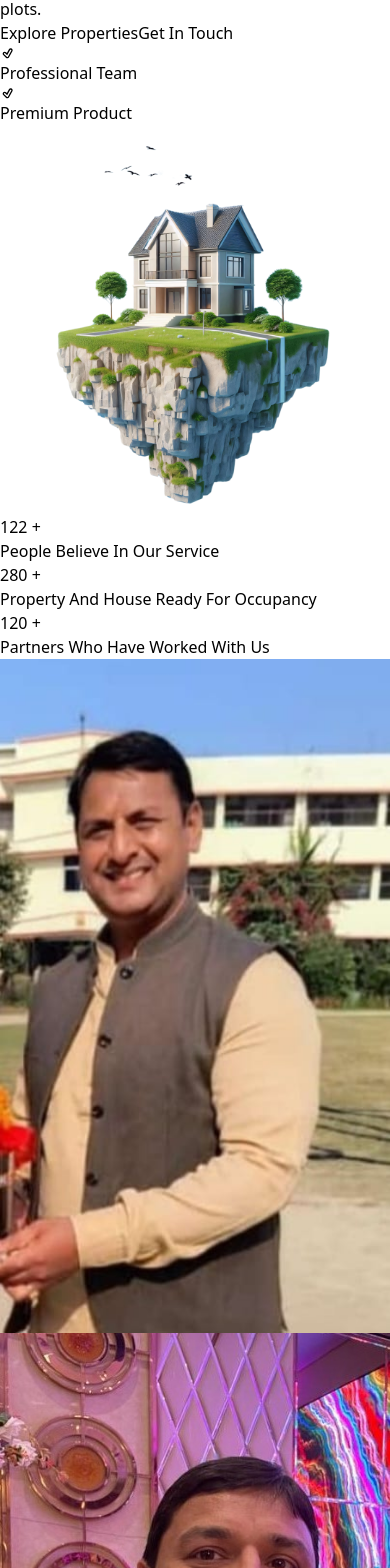
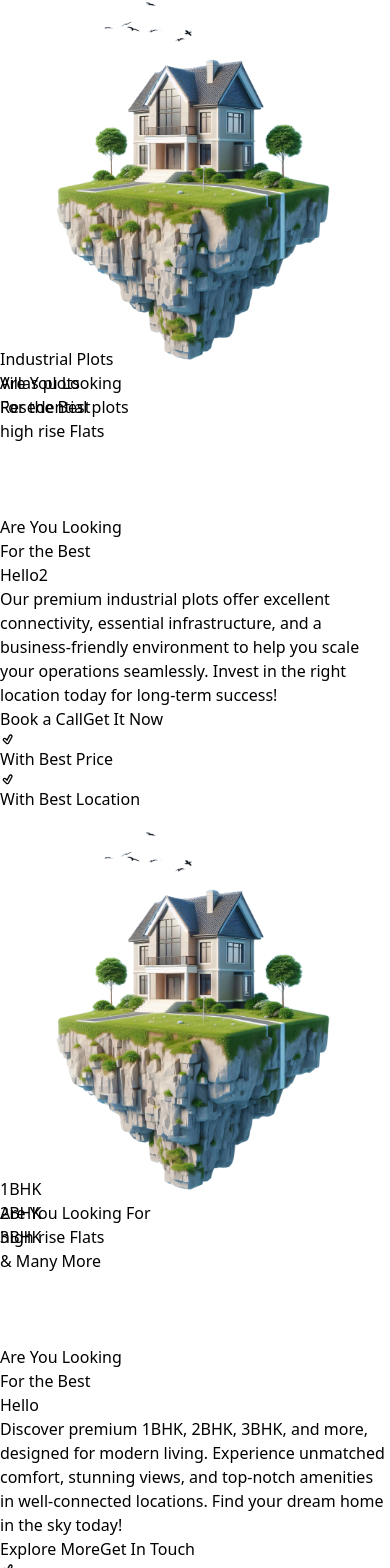
Before and after one commit to CsDeveloperLead/TejaBuild-Tech, a React (Vite) app: page / in a window 390 px wide. Shown: the part 417-1985 px from the top of the page. Built offline with nearby package versions, Linux system fonts and the light colour scheme.

Commit message:
adds animation

```diff
--- a/src/pages/Homepage.jsx
+++ b/src/pages/Homepage.jsx
@@ -71,7 +71,7 @@ function UpwardsCarousel({ items }) {
   useEffect(() => {
     const interval = setInterval(() => {
       setIndex((prev) => (prev + 1) % items.length)
-    }, 3000);
+    }, 2000);
 
     return () => clearInterval(interval);
 
@@ -82,7 +82,7 @@ function UpwardsCarousel({ items }) {
       <div className="flex flex-col transition-transform duration-500" style={{ transform: `translateY(-${index * 25}%)` }}>
         {
           items.map((item, i) => (
-            <div key={i} className="flex w-full justify-center sm:h-16 md:justify-start md:items-start xl:h-20 md:text-4xl text-orange-500 items-center h-10 text-2xl sm:text-5xl xl:text-6xl lg:text-5xl font-bold">
+            <div key={i} className="flex w-full justify-center sm:h-16 md:justify-start md:items-start xl:h-20 md:text-4xl text-orange-500 items-center h-10 text-xl sm:text-5xl xl:text-6xl lg:text-5xl font-bold">
               {item}
             </div>
           ))
@@ -94,18 +94,30 @@ function UpwardsCarousel({ items }) {
 
 const HomePage = () => {
   // const [hovered, setHovered] = useState(false);
-  const sliderDiv = useRef(null)
+  const sliderRef = useRef(null);
+
+  useEffect(() => {
+    const slider = sliderRef.current;
+    if (!slider) return;
+
+    let scrollPosition = 0;
+    const slideWidth = slider.scrollWidth / slider.childElementCount; // Calculate individual slide width
+
+    const autoSlide = setInterval(() => {
+      scrollPosition += slideWidth;
+      if (scrollPosition >= slider.scrollWidth) {
+        scrollPosition = 0; // Reset to the beginning
+      }
+      slider.scrollTo({
+        left: scrollPosition,
+        behavior: "smooth", // Smooth scrolling
+      });
+    }, 6000); // Adjust interval duration (3 seconds in this case)
+
+    return () => clearInterval(autoSlide); // Cleanup interval on component unmount
+  }, []);
 
   const properties = [
-    {
-      id: 1,
-      link: "https://wa.link/lfxord",
-      image: build1,
-      title: "Logi Industrial Hero Park",
-      location: "Ghaziabad, Uttar Pradesh",
-      area: "1500 sq ft",
-      price: "₹22,500 per sq yard",
-    },
     {
       id: 2,
       link: "https://wa.link/00nqfr",
@@ -196,6 +208,15 @@ const HomePage = () => {
       area: "2500 sq ft",
       price: "₹15,500 per sq yard",
     },
+    {
+      id: 1,
+      link: "https://wa.link/lfxord",
+      image: build1,
+      title: "Logi Industrial Hero Park",
+      location: "Ghaziabad, Uttar Pradesh",
+      area: "1500 sq ft",
+      price: "₹22,500 per sq yard",
+    }
     // Add more property objects here as needed
   ];
   const data = [
@@ -249,6 +270,36 @@ const HomePage = () => {
     },
   ];
 
+  const scrollRef = useRef(null);
+
+  useEffect(() => {
+    const scrollContainer = scrollRef.current;
+
+    const animateScroll = () => {
+      if (scrollContainer) {
+        const totalScrollWidth = scrollContainer.scrollWidth;
+        const currentScrollPosition = scrollContainer.scrollLeft;
+        const containerWidth = scrollContainer.clientWidth;
+
+        // If the scroll reaches or exceeds the full width of the entire content (both batches)
+        if (currentScrollPosition >= totalScrollWidth - containerWidth) {
+          // Reset scroll position to the start to make it seamless
+          scrollContainer.scrollLeft = 0;
+        } else {
+          // Otherwise, continue scrolling to the right
+          scrollContainer.scrollLeft += 340;
+        }
+      }
+    };
+
+    // Set the interval to move scroll every 2400ms
+    const interval = setInterval(animateScroll, 2400);
+
+    // Clean up the interval when the component is unmounted
+    return () => clearInterval(interval);
+  }, []);
+
+
   const carousal = [
     "Industrial Plots",
     "Villas plots",
@@ -256,25 +307,21 @@ const HomePage = () => {
     "high rise Flats"
   ]
 
-  useEffect(() => {
-    setTimeout(() => {
-      sliderDiv.current.scrollLeft = sliderDiv.current.scrollWidth;
-    }, 2000);
-  }, [])
+  const carousal2 = [
+    "1BHK",
+    "2BHK",
+    "3BHK",
+    "& Many More"
+  ]
 
   return (
     <div className="font-sans text-gray-800 max-w-7.5xl mx-auto px-4 sm:px-6 lg:px-8">
-      <section className="text-center  py-8 sm:py-14 px-4 sm:px-6 lg:px-8 rounded-2xl my-6 max-sm:mt-0 flex flex-col md:flex-row md:relative">
+      <div className="disable-scrollbar w-auto h-auto flex overflow-x-hidden" ref={sliderRef}>
+        <section className="text-center min-w-full py-8 sm:py-14 px-4 sm:px-6 lg:px-8 rounded-2xl my-6 max-sm:mt-0 flex flex-col md:flex-row md:justify-between md:relative">
           <div className="w-full md:w-1/2">
-          <div ref={sliderDiv} className="disable-scrollbar w-full h-auto flex overflow-hidden scroll-smooth">
+            <div className="disable-scrollbar w-full h-auto flex overflow-hidden scroll-smooth">
               <h1 className="min-w-full text-2xl text-center md:text-left  sm:text-5xl lg:text-6xl font-bold mb-6 ">
                 Find Your Dream Property<br></br> with Teja BuildTech
-            </h1>
-            <h1 className="min-w-full text-2xl text-center md:text-left sm:text-5xl lg:text-6xl font-bold mb-6 ">
-              Are You Looking <br /> For the Best <br />
-              <div className="flex flex-col overflow-visible">
-                <UpwardsCarousel items={carousal} />
-              </div>
               </h1>
             </div>
             <p className="text-lg sm:text-xl text-gray-600 mb-8 max-w-3xl  text-center md:text-left">
@@ -309,19 +356,120 @@ const HomePage = () => {
               </div>
             </div>
           </div>
-        <div className="w-full md:w-[48%] md:absolute md:-top-8 md:right-10">
+          <div className="w-full md:w-[45%] md:absolute md:-top-8 md:right-0">
             <img src={house} alt="" className="w-full h-full md:h-[550px]" />
           </div>
 
         </section>
+        <section className="text-center min-w-full py-8 sm:py-14 px-4 sm:px-6 lg:px-8 rounded-2xl my-6 max-sm:mt-0 flex flex-col md:flex-row md:relative">
+          <div className="w-full md:w-1/2">
+            <div className="disable-scrollbar w-full h-auto flex overflow-hidden scroll-smooth">
+              <h1 className="min-w-full text-2xl text-center md:text-left sm:text-5xl lg:text-6xl font-bold mb-6 ">
+                Are You Looking <br /> For the Best <br />
+                <div className="flex flex-col overflow-visible">
+                  <UpwardsCarousel items={carousal} />
+                </div>
+              </h1>
+              <h1 className="min-w-full text-2xl text-center md:text-left sm:text-5xl lg:text-6xl font-bold mb-6 ">
+                Are You Looking <br /> For the Best <br />
+                <div className="flex flex-col overflow-visible">
+                  Hello2
+                </div>
+              </h1>
+            </div>
+            <p className="text-lg sm:text-xl text-gray-600 mb-8 max-w-3xl  text-center md:text-left">
+              Our premium industrial plots offer excellent connectivity, essential infrastructure, and a business-friendly environment to help you scale your operations seamlessly. Invest in the right location today for long-term success!
+            </p>
+            <div className="flex flex-col sm:flex-row justify-left gap-4 mb-8">
+              <Link to={"/contact-us"}>
+                <button className="bg-orange-500  text-white py-3 px-8 rounded-full text-lg hover:bg-orange-600 transition duration-300">
+                  Book a Call
+                </button>
+              </Link>
+              <Link
+                to={"https://wa.link/0po3q9"}
+                target="_blank"
+                rel="noopener noreferrer"
+              >
+                <button className="bg-white text-gray-800 py-3 px-8 rounded-full text-lg border-2 border-gray-800 hover:bg-gray-100 transition duration-300">
+                  Get It Now
+                </button>
+              </Link>
+            </div>
+
+            <div className="flex flex-col sm:flex-row justify-left gap-6 mt-8">
+              <div className="flex items-center text-lg">
+                <TiTickOutline className="text-green-500 mr-2" /> With Best Price
+              </div>
+              <div className="flex items-center text-lg">
+                <TiTickOutline className="text-green-500 mr-2" /> With Best Location
+              </div>
+            </div>
+          </div>
+          <div className="w-full md:w-[45%] md:absolute md:-top-8 md:right-0">
+            <img src={house} alt="" className="w-full h-full md:h-[550px]" />
+          </div>
+
+        </section>
+        <section className="text-center min-w-full py-8 sm:py-14 px-4 sm:px-6 lg:px-8 rounded-2xl my-6 max-sm:mt-0 flex flex-col md:flex-row md:relative">
+          <div className="w-full md:w-1/2">
+            <div className="disable-scrollbar w-full h-auto flex overflow-hidden scroll-smooth">
+              <h1 className="min-w-full text-2xl text-center md:text-left sm:text-5xl lg:text-6xl font-bold mb-6 ">
+                Are You Looking For <br /> high rise Flats <br />
+                <div className="flex flex-col overflow-visible mt-2">
+                  <UpwardsCarousel items={carousal2} />
+                </div>
+              </h1>
+              <h1 className="min-w-full text-2xl text-center md:text-left sm:text-5xl lg:text-6xl font-bold mb-6 ">
+                Are You Looking <br /> For the Best <br />
+                <div className="flex flex-col overflow-visible">
+                  Hello
+                </div>
+              </h1>
+            </div>
+            <p className="text-lg sm:text-xl text-gray-600 mb-8 max-w-3xl  text-center md:text-left">
+              Discover premium 1BHK, 2BHK, 3BHK, and more, designed for modern living. Experience unmatched comfort, stunning views, and top-notch amenities in well-connected locations. Find your dream home in the sky today!
+            </p>
+            <div className="flex flex-col sm:flex-row justify-left gap-4 mb-8">
+              <Link to={"https://kd-sure-construction.vercel.app/"}>
+                <button className="bg-orange-500  text-white py-3 px-8 rounded-full text-lg hover:bg-orange-600 transition duration-300">
+                  Explore More
+                </button>
+              </Link>
+              <Link
+                to={"https://kd-sure-construction.vercel.app/contact"}
+                target="_blank"
+                rel="noopener noreferrer"
+              >
+                <button className="bg-white text-gray-800 py-3 px-8 rounded-full text-lg border-2 border-gray-800 hover:bg-gray-100 transition duration-300">
+                  Get In Touch
+                </button>
+              </Link>
+            </div>
+
+            <div className="flex flex-col sm:flex-row justify-left gap-6 mt-8">
+              <div className="flex items-center text-lg">
+                <TiTickOutline className="text-green-500 mr-2" /> Spacious Flats
+              </div>
+              <div className="flex items-center text-lg">
+                <TiTickOutline className="text-green-500 mr-2" /> Luxurious Residence
+              </div>
+            </div>
+          </div>
+          <div className="w-full md:w-[45%] md:absolute md:-top-8 md:right-0">
+            <img src={house} alt="" className="w-full h-full md:h-[550px]" />
+          </div>
+
+        </section>
+      </div>
 
       {/* Stats Section */}
       <ScrollProgressBar />
 
-      <section className="flex flex-col md:flex-row justify-around py-8 bg-white mx-4 sm:mx-0">
+      <section className="flex flex-col md:flex-row justify-around py-8 bg-white mx-4 sm:mx-0 my-10">
         {["122K+", "280+", "120+"].map((number, index) => (
           <div key={index} className="flex gap-4 items-center mb-8 md:mb-0">
-            <h2 className="text-5xl font-bold"><RollingNumber targetNumber={parseInt(number, 10)} duration={1000} stepTime={50} /></h2>
+            <h2 className="font-bold"><RollingNumber targetNumber={parseInt(number, 10)} duration={1000} stepTime={50} /></h2>
             <p className="text-gray-600 mt-2 text-base text-center max-w-[180px]">
               {index === 0 && "People Believe In Our Service"}
               {index === 1 && "Property And House Ready For Occupancy"}
@@ -331,48 +479,8 @@ const HomePage = () => {
         ))}
       </section>
 
-      {/* About Section */}
-      <section className="py-16 px-2 md:px-10 bg-white">
-        <div className="flex flex-col lg:flex-row gap-12">
-          <div className="lg:w-1/2 flex gap-4">
-            <div className="w-1/2 h-[200px] md:h-[400px] bg-gray-300 rounded-2xl">
-              <img
-                src={img11}
-                alt="Deepak"
-                className="w-full h-full object-cover rounded-2xl"
-              />
-            </div>
-            <div className="w-1/2 h-[200px] md:h-[400px] bg-gray-300 rounded-2xl">
-              <img
-                src={img12}
-                alt="Rahul"
-                className="w-full h-full object-cover rounded-2xl"
-              />
-            </div>
-          </div>
-          <div className="lg:w-1/2">
-            <p className="text-orange-500 text-sm font-bold text-center md:text-start uppercase mb-2">
-              02 | About Us
-            </p>
-            <h2 className="text-4xl sm:text-5xl font-bold text-center md:text-start mb-6">
-              About Teja Builders
-            </h2>
-            <p className="text-gray-600 text-lg text-center md:text-start leading-relaxed">
-              Welcome to Teja Builders, where sophistication harmonizes with
-              coziness in the heart of the bustling metropolis. With a
-              dedication to quality, we endeavor to offer our customers
-              exceptional service and stunning residences that go beyond
-              expectations. Our goal is to transform your ideal living space
-              into a tangible vision, guaranteeing that every aspect is
-              meticulously designed. Rely on Teja Builders for a smooth,
-              hassle-free property journey.
-            </p>
-          </div>
-        </div>
-      </section>
-
       {/* Featured Properties Section */}
-      <section className="bg-neutral-100 p-8 rounded-lg sm:mx-0">
+      <section className="bg-neutral-100 p-8 rounded-lg sm:mx-0 my-10">
         <div className="flex flex-col sm:flex-row justify-between items-center mb-8">
           <div>
             <p className="text-orange-500 text-sm font-bold mb-2">
@@ -382,7 +490,7 @@ const HomePage = () => {
               Featured Properties
             </h2>
           </div>
-          <Link to={"/properties"}>
+          <Link className="hidden sm:block" to={"/properties"}>
             <button className="mt-4 sm:mt-0 bg-orange-500 text-white rounded-full px-4 py-[6px] text-lg hover:bg-orange-600 transition duration-300 sm:py-3 sm:px-8">
               View More
             </button>
@@ -392,16 +500,17 @@ const HomePage = () => {
         {/* Wrapping container for the animated cards */}
         <div className="overflow-hidden">
           <div
-            className="flex space-x-8 overflow-x-auto"
+            ref={scrollRef}
+            className="hidden md:flex md:space-x-8 md:overflow-x-scroll md:scroll-smooth"
             style={{
               scrollbarWidth: "none", // For Firefox
               msOverflowStyle: "none", // For Internet Explorer and Edge
             }}
           >
-            {[...properties, ...properties].map((property, index) => (
+            {[...properties, ...properties, ...properties, ...properties, ...properties, ...properties, ...properties].map((property, index) => (
               <div
                 key={index} // Unique key needed even for duplicate entries
-                className="bg-white rounded-lg overflow-y-hidden shadow-md transition duration-300 hover:shadow-xl min-w-[300px]"
+                className="bg-white cursor-pointer rounded-lg overflow-y-hidden shadow-md transition duration-300 hover:shadow-xl min-w-[300px]"
               >
                 <div className=" w-full h-48 bg-gray-300 overflow-y-hidden">
                   <img
@@ -438,6 +547,88 @@ const HomePage = () => {
                 </div>
               </div>
             ))}
+          </div>
+
+          <div
+            className="grid grid-cols-1 gap-7 sm:grid-cols-2 md:hidden"
+            style={{
+              scrollbarWidth: "none", // For Firefox
+              msOverflowStyle: "none", // For Internet Explorer and Edge
+            }}
+          >
+            {[...properties].map((property, index) => (
+              <div
+                key={index} // Unique key needed even for duplicate entries
+                className="bg-white cursor-pointer rounded-lg w-full shadow-md overflow-hidden"
+              >
+                <div className=" w-full h-48 bg-gray-300 overflow-y-hidden">
+                  <img
+                    src={property.image}
+                    alt={property.title}
+                    className="w-full h-[130%]  object-cover   "
+                  />
+                </div>
+                <div className="p-3">
+                  <h3 className="font-bold text-lg mb-2">{property.title}</h3>
+                  <p className="text-gray-600 mb-4">{property.location}</p>
+                  <div className="flex flex-col gap-3">
+                    <div className="flex space-x-2">
+                      <div className="font-bold text-sm w-[140px]">{property.price}</div>
+                    </div>
+                    <Link to={property.link} target="_blank">
+                      <button className="bg-orange-500 text-white px-4 py-2 rounded-full text-sm hover:bg-orange-600 transition duration-300">
+                        Get A Quote
+                      </button>
+                    </Link>
+                  </div>
+                </div>
+              </div>
+            ))}
+          </div>
+          <Link className="sm:hidden mx-auto flex justify-center items-center" to={"/properties"}>
+            <button className="mt-4 sm:mt-0 bg-orange-500 text-white rounded-full px-4 py-[6px] text-lg hover:bg-orange-600 transition duration-300 sm:py-3 sm:px-8">
+              View More
+            </button>
+          </Link>
+        </div>
+      </section>
+
+      {/* About Section */}
+      <section className="py-16 px-2 md:px-10 bg-white">
+        <div className="flex flex-col lg:flex-row gap-12">
+          <div className="lg:w-1/2 flex gap-4">
+            <div className="w-1/2 h-[200px] md:h-[400px] bg-gray-300 rounded-2xl">
+              <img
+                src={img11}
+                alt="Deepak"
+                className="w-full h-full object-cover rounded-2xl"
+              />
+            </div>
+            <div className="w-1/2 h-[200px] md:h-[400px] bg-gray-300 rounded-2xl">
+              <img
+                src={img12}
+                alt="Rahul"
+                className="w-full h-full object-cover rounded-2xl"
+              />
+            </div>
+          </div>
+          <div className="lg:w-1/2">
+            <p className="text-orange-500 text-sm font-bold text-center md:text-start uppercase mb-2">
+              03 | About Us
+            </p>
+            <h2 className="text-4xl sm:text-5xl font-bold text-center md:text-start mb-6">
+              About Teja Builders
+            </h2>
+            <p className="text-gray-600 text-lg text-center md:text-start leading-relaxed">
+              Welcome to Teja Builders, where sophistication harmonizes with
+              coziness in the heart of the bustling metropolis. With a
+              dedication to quality, we endeavor to offer our customers
+              exceptional service and stunning residences that go beyond
+              expectations. Our goal is to transform your ideal living space
+              into a tangible vision, guaranteeing that every aspect is
+              meticulously designed. Rely on Teja Builders for a smooth,
+              hassle-free property journey.
+            </p>
           </div>
         </div>
       </section>
--- a/src/utils/RollingNumber.jsx
+++ b/src/utils/RollingNumber.jsx
@@ -21,5 +21,5 @@ export const RollingNumber = ({ targetNumber, duration, stepTime }) => {
         return () => clearInterval(interval);
     }, [targetNumber, duration, stepTime]);
 
-    return <h1 className="text-5xl font-bold font-montserrat">{Math.floor(currentNumber)} +</h1>
+    return <h1 className="text-4xl sm:text-5xl flex justify-center gap-2 items-center font-bold font-montserrat">{Math.floor(currentNumber)} <span className="flex justify-center items-center mb-1">+</span></h1>
 }
```
Lines whose indentation alone changed are shown as unchanged.
